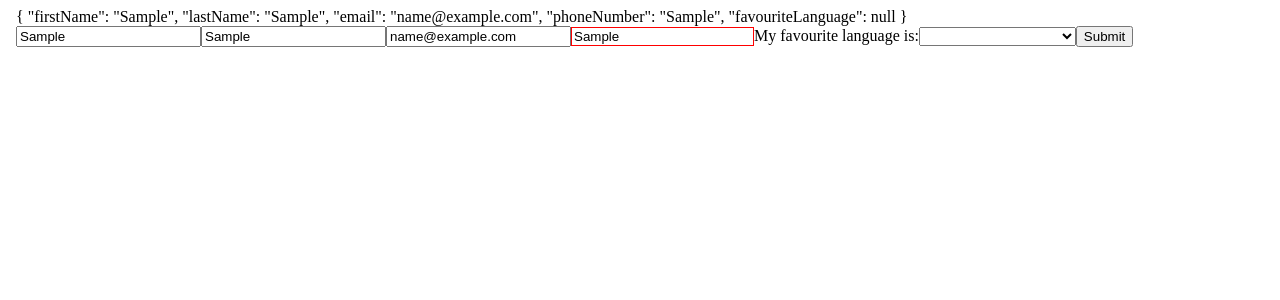
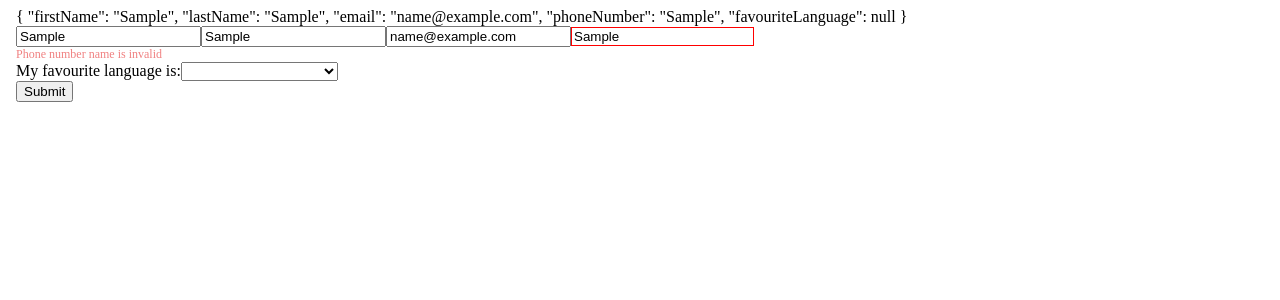
Before and after one commit to besartelezi/basic-angular-form, an Angular app in the folder friendship-book/: page / in a window 1280 px wide. Both pictures are taken after typing "Sample", "Sample", "name@example.com", "Sample" into the empty fields and a click on the button "Submit". Shown: the top 300 px of the page. Built offline with nearby package versions, Linux system fonts and the light colour scheme.

Commit message:
added error messages user input

```diff
--- a/friendship-book/src/app/app.component.html
+++ b/friendship-book/src/app/app.component.html
@@ -10,23 +10,30 @@
 <body>
 {{ friend | json }}
 <!-- Might replace the form by an angular form -->
-<form #formName="ngForm">
+<form #friendForm.form.invalid="ngForm">
   <input required type ="text" placeholder ="First name:" name="firstName"
          #firstName="ngModel" ngModel [(ngModel)]="friend.firstName"
          [class.wrongInput]="firstName.invalid && firstName.touched"
          pattern="[a-zA-Z ]+">
+  <div *ngIf="firstName.invalid && firstName.touched" class ="errorInput">First name is invalid</div>
+
   <input required type ="text" placeholder ="Last name:" name="lastName"
          #lastName="ngModel" ngModel [(ngModel)]="friend.lastName"
          [class.wrongInput]="lastName.invalid && lastName.touched"
           pattern="[a-zA-Z ]+">
+  <div *ngIf="lastName.invalid && lastName.touched" class ="errorInput">Last name is invalid</div>
+
   <input required type ="text" placeholder ="Email:" name="email"
          #email="ngModel" ngModel [(ngModel)]="friend.email"
          pattern='^(([^<>()\[\]\\.,;:\s@"]+(\.[^<>()\[\]\\.,;:\s@"]+)*)|(".+"))@((\[[0-9]{1,3}\.[0-9]{1,3}\.[0-9]{1,3}\.[0-9]{1,3}])|(([a-zA-Z\-0-9]+\.)+[a-zA-Z]{2,}))$'
          [class.wrongInput]="email.invalid && email.touched">
+  <div *ngIf="email.invalid && email.touched" class ="errorInput">Email is invalid</div>
+
   <input required type ="text" placeholder ="Phone number:" name="phoneNumber"
          #phoneNumber="ngModel" ngModel [(ngModel)]="friend.phoneNumber"
          pattern="^(((\+|00)32[ ]?(?:\(0\)[ ]?)?)|0){1}(4(60|[789]\d)\/?(\s?\d{2}\.?){2}(\s?\d{2})|(\d\/?\s?\d{3}|\d{2}\/?\s?\d{2})(\.?\s?\d{2}){2})$"
          [class.wrongInput]="phoneNumber.invalid && phoneNumber.touched">
+  <div *ngIf="phoneNumber.invalid && phoneNumber.touched" class ="errorInput">Phone number name is invalid</div>
   <label for="favouriteLanguage">My favourite language is:</label>
   <select required name="favouriteLanguage" id="favouriteLanguage"
           #favouriteLanguage="ngModel" ngModel [(ngModel)]="friend.favouriteLanguage"
@@ -35,8 +42,9 @@
       {{ langauge }}
     </option>
   </select>
-  <button type ="submit" name="submitForm">Submit</button>
+  <div *ngIf="favouriteLanguage.invalid && favouriteLanguage.touched" class ="errorInput">Please select your favourite language</div>
 </form>
+<button type ="button" name="submitForm">Submit</button>
 
 </body>
 </html>
--- a/friendship-book/src/styles.css
+++ b/friendship-book/src/styles.css
@@ -2,3 +2,7 @@
 .wrongInput {
   border: 1px solid red;
 }
+.errorInput {
+  color: lightcoral;
+  font-size: 12px;
+}
```
